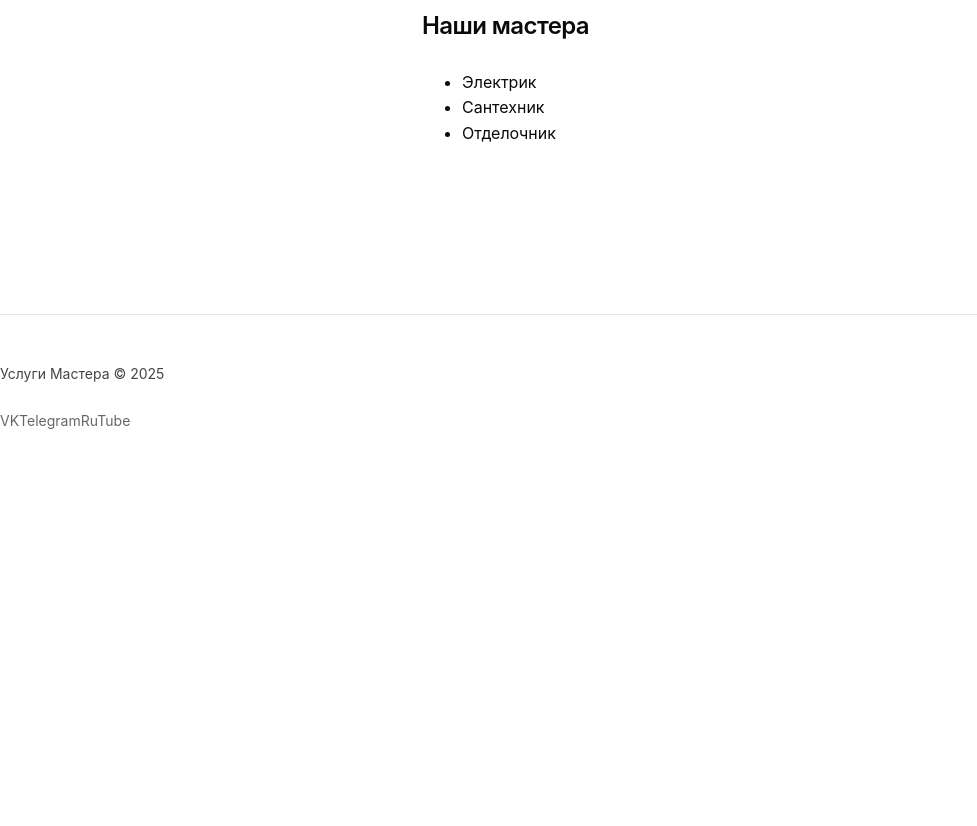
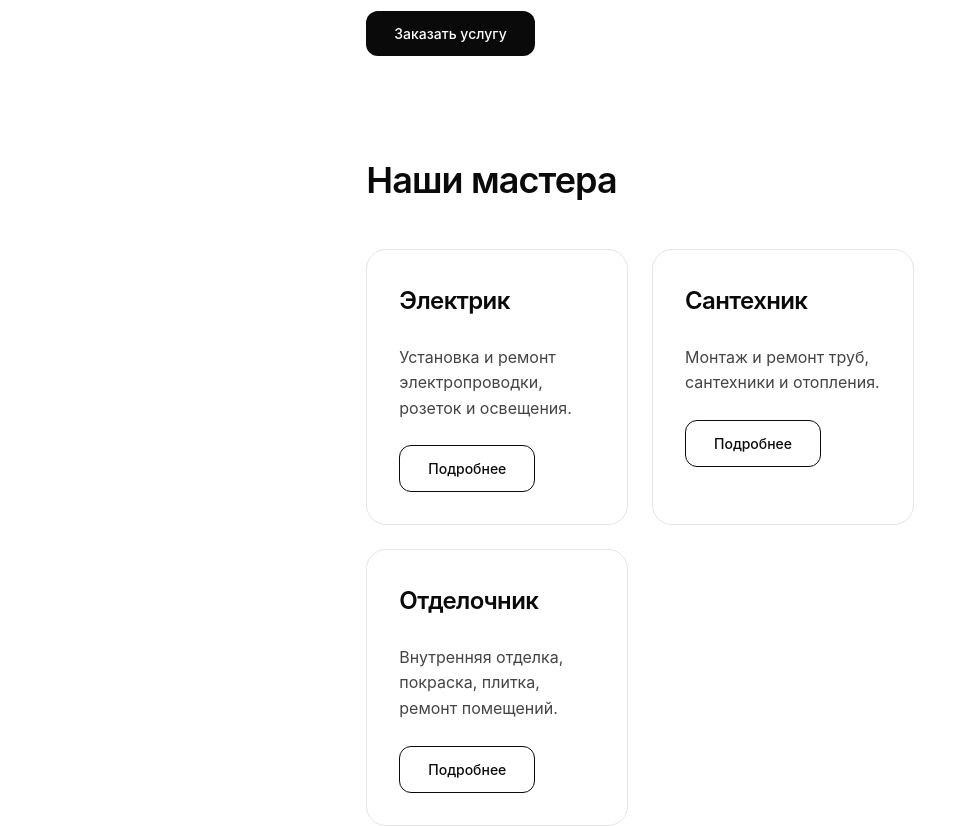
Before and after one commit to darkovvv/site, a Next.js app in the folder frontend/: page / in a window 1280 px wide. Shown: the part 320-1146 px from the top of the page, without its empty margins (0-977 px from the left). Before the commit the page ends 800 px from the top, so only its background shows below. Built offline with nearby package versions, Linux system fonts and the light colour scheme.

Commit message:
Update page.jsx

```diff
--- a/frontend/app/page.jsx
+++ b/frontend/app/page.jsx
@@ -1,17 +1,63 @@
 export default function HomePage() {
   return (
     <section>
-      <h2>Добро пожаловать!</h2>
-      <p>
-        Сервис для заказа услуг профессиональных мастеров.
-      </p>
+      <div className="container">
+        {/* HERO */}
+        <h1>Добро пожаловать!</h1>
+        <p>
+          Сервис для заказа услуг профессиональных мастеров.
+        </p>
 
-      <h3>Наши мастера</h3>
-      <ul>
-        <li>Электрик</li>
-        <li>Сантехник</li>
-        <li>Отделочник</li>
-      </ul>
+        <div style={{ marginTop: "32px" }}>
+          <button className="btn-primary">
+            Заказать услугу
+          </button>
+        </div>
+
+        {/* SERVICES */}
+        <div style={{ marginTop: "96px" }}>
+          <h2>Наши мастера</h2>
+
+          <div
+            style={{
+              display: "grid",
+              gridTemplateColumns: "repeat(auto-fit, minmax(260px, 1fr))",
+              gap: "24px",
+              marginTop: "40px",
+            }}
+          >
+            <div className="card">
+              <h3>Электрик</h3>
+              <p>
+                Установка и ремонт электропроводки, розеток и освещения.
+              </p>
+              <button className="btn-outline">
+                Подробнее
+              </button>
+            </div>
+
+            <div className="card">
+              <h3>Сантехник</h3>
+              <p>
+                Монтаж и ремонт труб, сантехники и отопления.
+              </p>
+              <button className="btn-outline">
+                Подробнее
+              </button>
+            </div>
+
+            <div className="card">
+              <h3>Отделочник</h3>
+              <p>
+                Внутренняя отделка, покраска, плитка, ремонт помещений.
+              </p>
+              <button className="btn-outline">
+                Подробнее
+              </button>
+            </div>
+          </div>
+        </div>
+      </div>
     </section>
   );
 }
```
